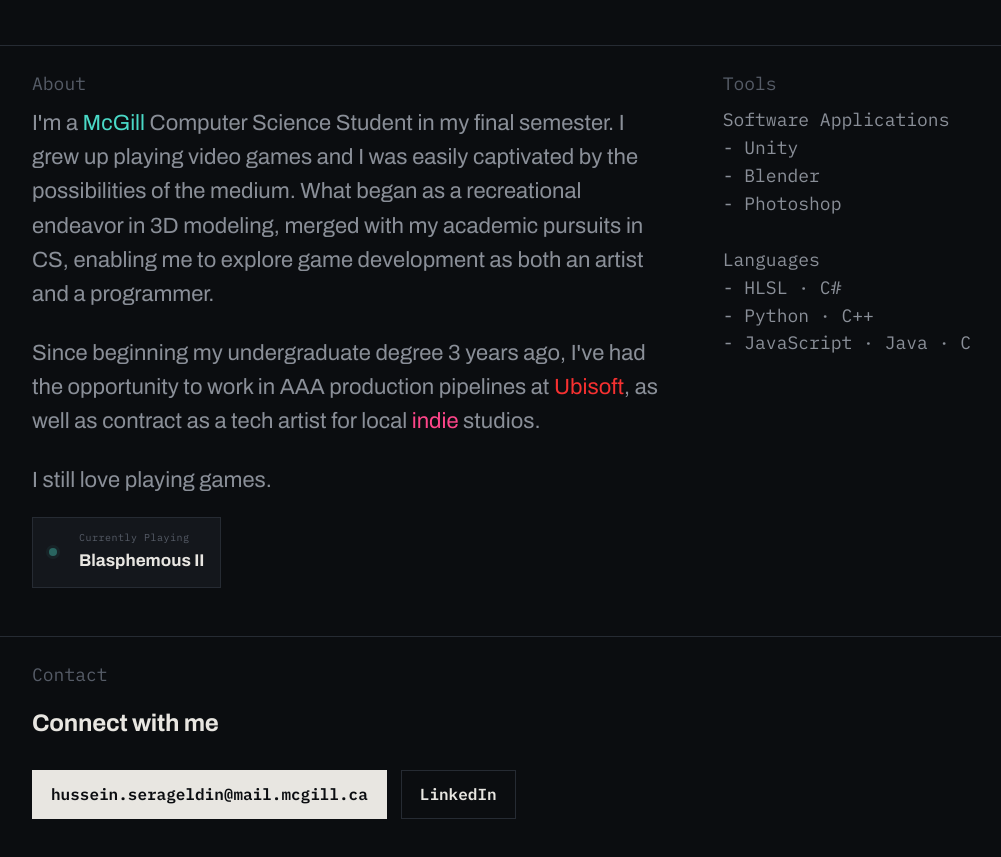
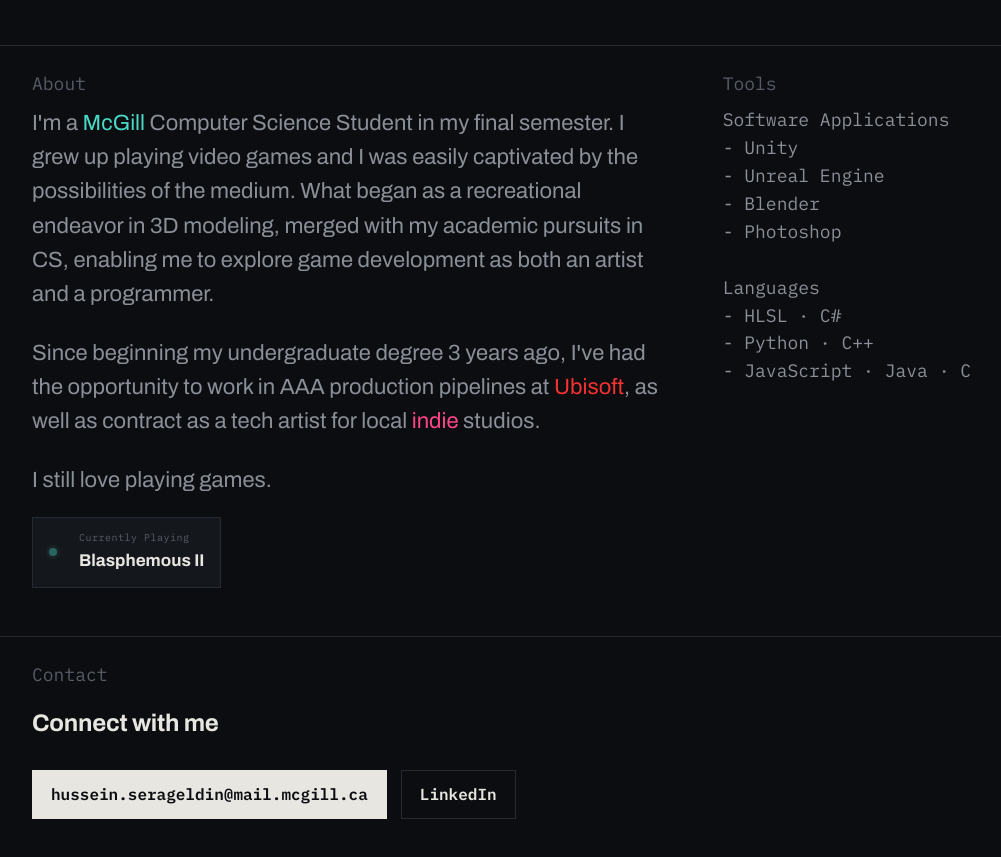
Before and after one commit to HusseinSerag7910/Hussein-Serageldin-Portfolio, a plain HTML site: page index.html in a window 1280 px wide. Shown: the part 1363-2220 px from the top of the page, without its empty margins (212-1213 px from the left). Drawn offline with Linux system fonts and the light colour scheme.

Commit message:
added unreal engine to tools

```diff
--- a/index.html
+++ b/index.html
@@ -311,7 +311,7 @@
 
         <div class="mono about-tools" style="font-size:18px; color:var(--text-dim);">
           <p>Software Applications</p>
-          - Unity <br> - Blender <br> - Photoshop<br>
+          - Unity <br> - Unreal Engine <br> - Blender <br> - Photoshop<br>
           <br/>
           <p>Languages</p>
           - HLSL · C# <br> - Python · C++<br>
```
Also changed, not shown: 1 other file.
